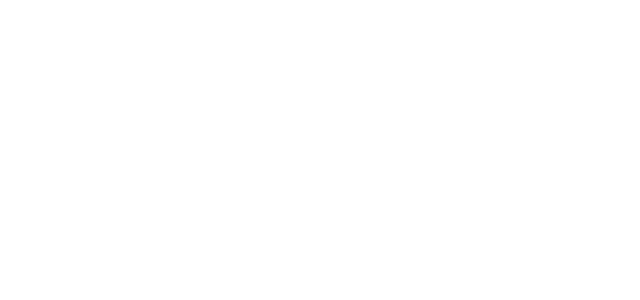
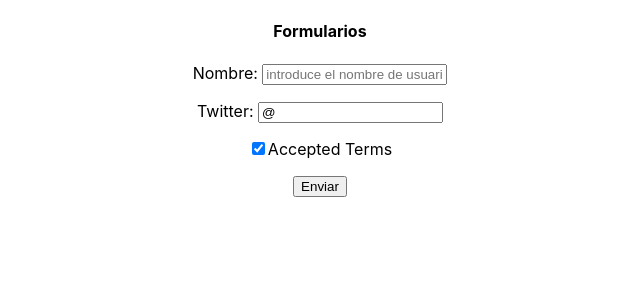
Before and after one commit to GastonCuevas/curso-react, a React (Create React App) app: page / in a window 1280 px wide. Shown: the top 300 px of the page, without its empty margins (320-960 px from the left). Built offline with nearby package versions, Linux system fonts and the light colour scheme.

Commit message:
Add(): formulario login con props

```diff
--- a/src/App.js
+++ b/src/App.js
@@ -1,4 +1,5 @@
 import React, { Component } from 'react';
+import Forms from './sections/Forms';
 import logo from './logo.svg';
 import './App.css';
 
@@ -6,7 +7,7 @@
   render() {
     return (
       <div className="App">
-
+        <Forms />
       </div>
     );
   }
--- /dev/null
+++ b/src/sections/Forms.js
@@ -0,0 +1,60 @@
+import React, { Component } from 'react';
+
+export default class Forms extends Component {
+	constructor() {
+		super();
+		this.state = {
+			inputName: '',
+			inputTwitter: '@',
+			inputTerms: true
+		};
+	}
+
+	handleSubmit = (e) => {
+		e.preventDefault();
+		console.log(this.state);
+	}
+
+	handleChange = (e) => {
+		console.log('handle change');
+		console.log(e.target.checked);
+		this.setState({
+			inputTerms: e.target.checked
+		});
+	}
+
+    render() {
+		return (
+			<div>
+				<h4>Formularios</h4>
+				<form onSubmit={this.handleSubmit}>
+					<p>
+						<label htmlFor="name">Nombre: </label>
+						<input type="text" id="name" name="userName"
+						onChange={e => this.setState({inputName: e.target.value})}
+						placeholder='introduce el nombre de usuario'
+						ref={inputElement => this.inputName = inputElement}
+						value={this.state.inputName}/>
+					</p>
+					<p>
+						<label htmlFor="twitter">Twitter: </label>
+						<input type="text" id="twitter" name="twitterAccount"
+						onChange={e => this.setState({inputTwitter: e.target.value})}
+						placeholder='introduce el nombre de usuario'
+						ref={inputElement => this.inputTwitter = inputElement}
+						value={this.state.inputTwitter}/>
+					</p>
+
+					<p>
+						<label>
+							<input onChange={this.handleChange} type="checkbox"
+							checked={this.state.inputTerms}/>Accepted Terms
+						</label>
+					</p>
+
+					<button>Enviar</button>
+				</form>
+			</div>
+		)
+    }
+}
```
